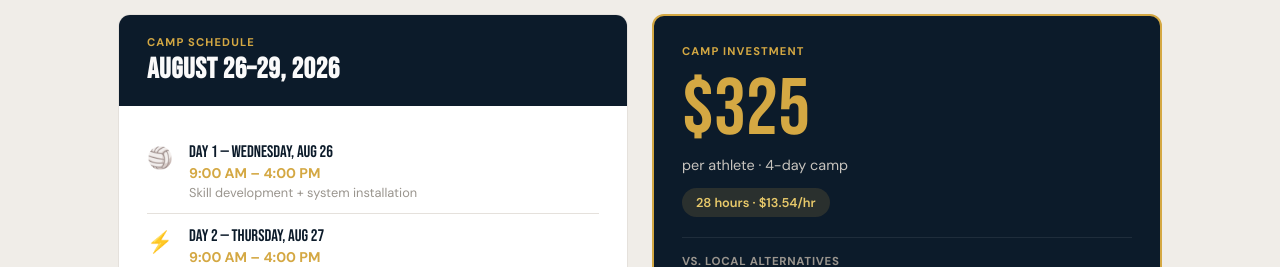
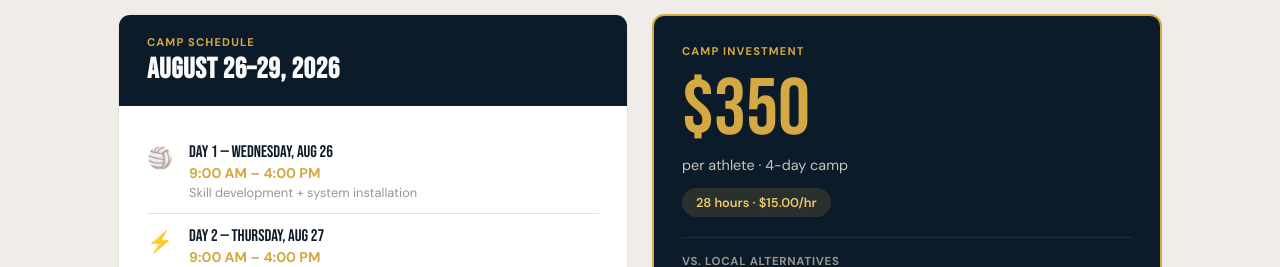
Before and after one commit to gregwalker5/gregwalkervolley, a Next.js app: page /deerfield-2026 in a window 1280 px wide. Shown: the part 611-878 px from the top of the page. Built offline with nearby package versions, Linux system fonts and the light colour scheme.

Commit message:
feat: Updated pricing — Covenant/Carmel $275, Bishop Verot $300, Deerfield $350

```diff
--- a/src/app/bishop-verot-2026/page.tsx
+++ b/src/app/bishop-verot-2026/page.tsx
@@ -85,10 +85,10 @@ export default function BishopVerotCamp() {
             <div style={{ background: '#0C1B2A', borderRadius: 12, padding: '28px', display: 'flex', flexDirection: 'column', justifyContent: 'space-between', border: '2px solid #D4A843' }}>
               <div>
                 <div style={{ fontSize: '.7rem', fontWeight: 700, letterSpacing: '.1em', textTransform: 'uppercase', color: '#D4A843', marginBottom: 12 }}>Camp Investment</div>
-                <div style={{ fontFamily: "'Bebas Neue', sans-serif", fontSize: '5rem', color: '#D4A843', lineHeight: 1 }}>$275</div>
+                <div style={{ fontFamily: "'Bebas Neue', sans-serif", fontSize: '5rem', color: '#D4A843', lineHeight: 1 }}>$300</div>
                 <div style={{ color: '#C8C4BE', fontSize: '.9rem', marginTop: 6 }}>per athlete · 3-day camp</div>
                 <div style={{ display: 'inline-block', background: 'rgba(212,168,67,.15)', color: '#E8C96A', padding: '6px 14px', borderRadius: 50, fontSize: '.8rem', fontWeight: 600, marginTop: 14 }}>
-                  21 hours · $13.10/hr
+                  21 hours · $14.29/hr
                 </div>
 
                 {/* Competitor comparison */}
@@ -97,7 +97,7 @@ export default function BishopVerotCamp() {
                   {[
                     { name: 'Florida Conquer VB (half-day)', price: '$250', hours: '4 hrs/day', strike: true },
                     { name: 'Florida Conquer VB (full-day)', price: '$400', hours: '9 hrs/day', strike: true },
-                    { name: 'Greg Walker Volleyball', price: '$275', hours: '7 hrs/day', strike: false },
+                    { name: 'Greg Walker Volleyball', price: '$300', hours: '7 hrs/day', strike: false },
                   ].map((c, i) => (
                     <div key={i} style={{ display: 'flex', justifyContent: 'space-between', alignItems: 'center', padding: '8px 0', borderBottom: i < 2 ? '1px solid rgba(255,255,255,.06)' : 'none' }}>
                       <span style={{ color: c.strike ? '#9A958E' : '#E8C96A', fontSize: '.82rem', fontWeight: c.strike ? 400 : 700, textDecoration: c.strike ? 'line-through' : 'none' }}>{c.name}</span>
--- a/src/app/covenant-carmel-2026/page.tsx
+++ b/src/app/covenant-carmel-2026/page.tsx
@@ -82,10 +82,10 @@ export default function CovenantCarmelCamp() {
             <div style={{ background: '#0C1B2A', borderRadius: 12, padding: '28px', display: 'flex', flexDirection: 'column', justifyContent: 'space-between', border: '2px solid #D4A843' }}>
               <div>
                 <div style={{ fontSize: '.7rem', fontWeight: 700, letterSpacing: '.1em', textTransform: 'uppercase', color: '#D4A843', marginBottom: 12 }}>Camp Investment</div>
-                <div style={{ fontFamily: "'Bebas Neue', sans-serif", fontSize: '5rem', color: '#D4A843', lineHeight: 1 }}>$250</div>
+                <div style={{ fontFamily: "'Bebas Neue', sans-serif", fontSize: '5rem', color: '#D4A843', lineHeight: 1 }}>$275</div>
                 <div style={{ color: '#C8C4BE', fontSize: '.9rem', marginTop: 6 }}>per athlete · 3-day camp</div>
                 <div style={{ display: 'inline-block', background: 'rgba(212,168,67,.15)', color: '#E8C96A', padding: '6px 14px', borderRadius: 50, fontSize: '.8rem', fontWeight: 600, marginTop: 14 }}>
-                  17 hours · $14.70/hr
+                  17 hours · $16.18/hr
                 </div>
                 <div style={{ margin: '24px 0', borderTop: '1px solid rgba(255,255,255,.08)', paddingTop: 20 }}>
                   {[
--- a/src/app/deerfield-2026/page.tsx
+++ b/src/app/deerfield-2026/page.tsx
@@ -82,10 +82,10 @@ export default function DeerfieldCamp() {
             <div style={{ background: '#0C1B2A', borderRadius: 12, padding: '28px', display: 'flex', flexDirection: 'column', justifyContent: 'space-between', border: '2px solid #D4A843' }}>
               <div>
                 <div style={{ fontSize: '.7rem', fontWeight: 700, letterSpacing: '.1em', textTransform: 'uppercase', color: '#D4A843', marginBottom: 12 }}>Camp Investment</div>
-                <div style={{ fontFamily: "'Bebas Neue', sans-serif", fontSize: '5rem', color: '#D4A843', lineHeight: 1 }}>$325</div>
+                <div style={{ fontFamily: "'Bebas Neue', sans-serif", fontSize: '5rem', color: '#D4A843', lineHeight: 1 }}>$350</div>
                 <div style={{ color: '#C8C4BE', fontSize: '.9rem', marginTop: 6 }}>per athlete · 4-day camp</div>
                 <div style={{ display: 'inline-block', background: 'rgba(212,168,67,.15)', color: '#E8C96A', padding: '6px 14px', borderRadius: 50, fontSize: '.8rem', fontWeight: 600, marginTop: 14 }}>
-                  28 hours · $13.54/hr
+                  28 hours · $15.00/hr
                 </div>
 
                 {/* Local comparison */}
@@ -94,7 +94,7 @@ export default function DeerfieldCamp() {
                   {[
                     { name: 'PV Juniors (1 evening session)', price: '~$40–60', strike: true },
                     { name: 'Nike VB Camp – Smith College', price: '$399+', strike: true },
-                    { name: 'Greg Walker Volleyball', price: '$325', strike: false },
+                    { name: 'Greg Walker Volleyball', price: '$350', strike: false },
                   ].map((c, i) => (
                     <div key={i} style={{ display: 'flex', justifyContent: 'space-between', padding: '8px 0', borderBottom: i < 2 ? '1px solid rgba(255,255,255,.06)' : 'none' }}>
                       <span style={{ color: c.strike ? '#9A958E' : '#E8C96A', fontSize: '.82rem', fontWeight: c.strike ? 400 : 700, textDecoration: c.strike ? 'line-through' : 'none' }}>{c.name}</span>
```
